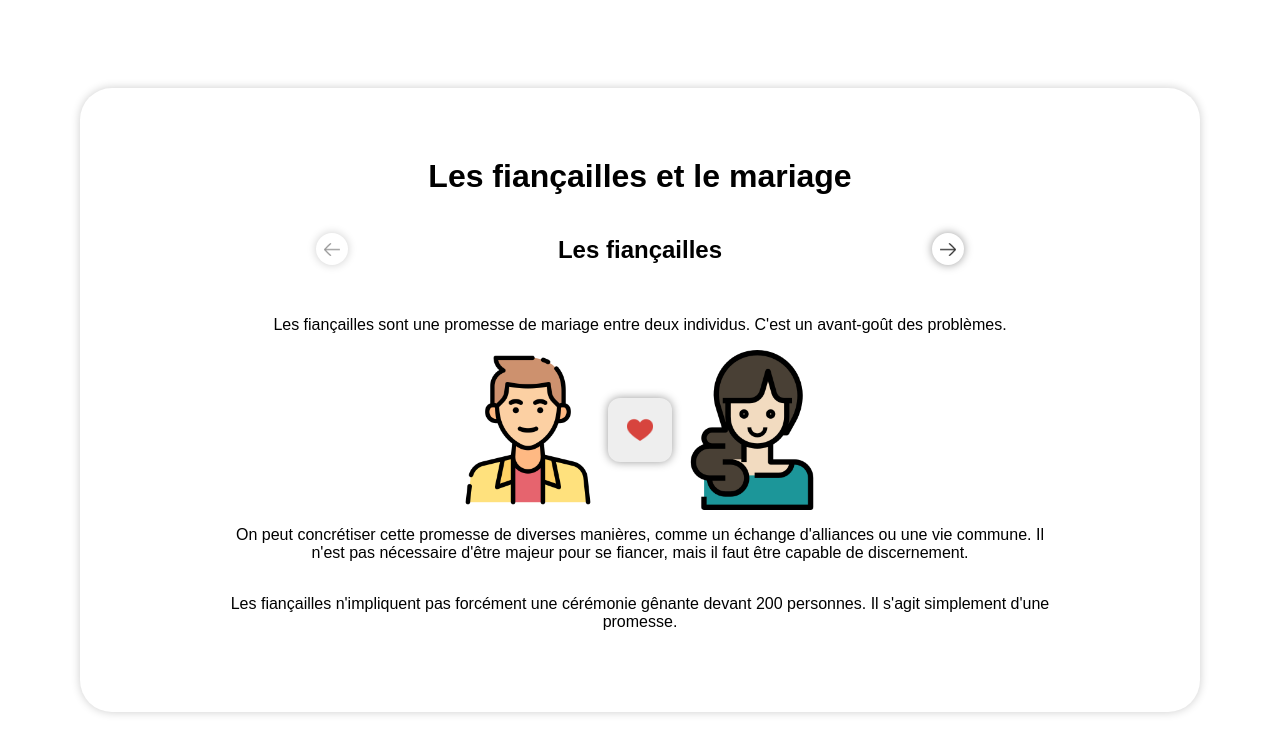
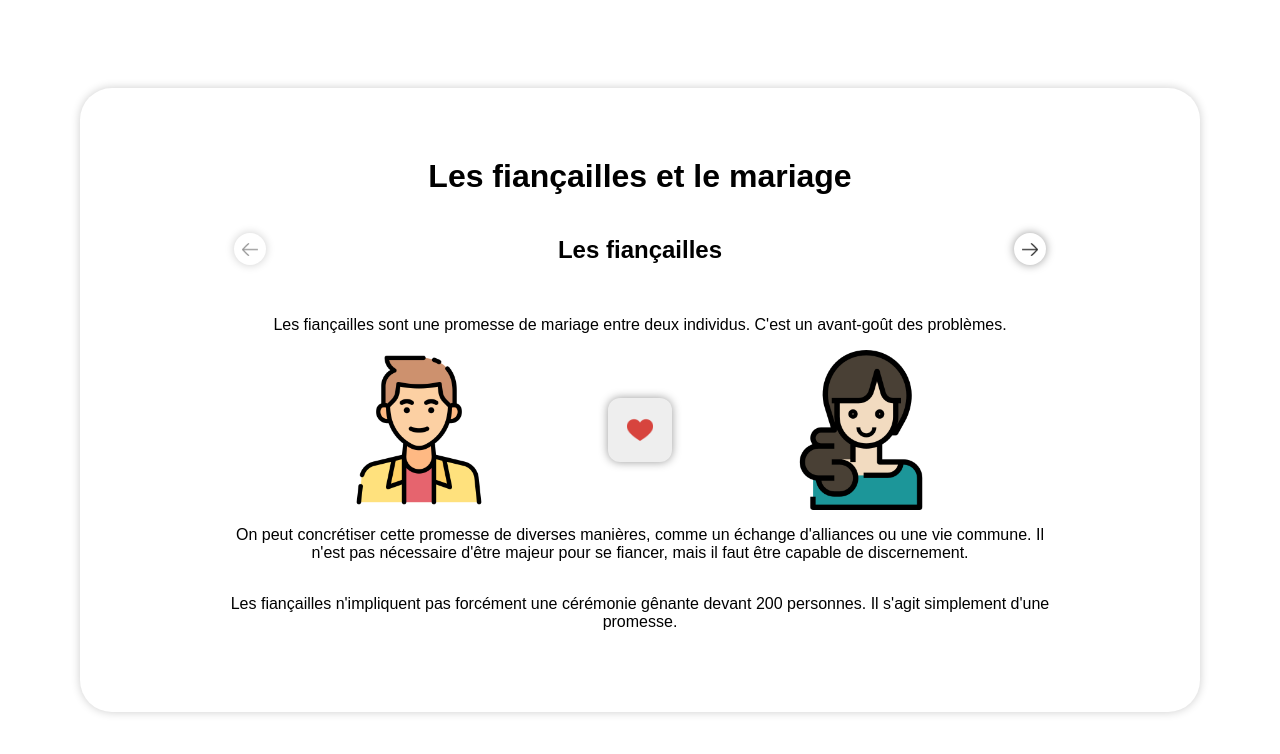
Before and after one commit to drafolin/CG-fiancailles-mariage, a React (Vite) app: page / in a window 1280 px wide. Shown: the top 754 px of the page. Built offline with nearby package versions, Linux system fonts and the light colour scheme.

Commit message:
fixed spacings

```diff
--- a/src/index.scss
+++ b/src/index.scss
@@ -66,7 +66,7 @@ body {
           flex-direction: row;
             justify-content: space-between;
           align-items: center;
-          width: 80%;
+          width: 100%;
 
           button {
             background-color: transparent;
@@ -129,8 +129,9 @@ body {
               .state {
                 display: flex;
                 flex-direction: row;
-                justify-content: space-between;
+                justify-content: space-evenly;
                 align-items: center;
+                width: 100%;
 
                 .partie {
                   height: 30vw;
@@ -175,19 +176,23 @@ body {
                   color: black;
                   background-color: transparent;
                   padding: 1em;
+                  grid-column: 1/5;
 
                   &:nth-child(odd) {
-                    grid-column: 1/5;
 
                     @media screen and (min-width: 500px) {
                       grid-column: 1/3;
                     }
                     &:last-child {
-                      grid-column: 2/4;
+                      @media screen and (min-width: 500px) {
+                        grid-column: 2/4;
+                      }
                     }
                   }
                     &:nth-child(even) {
+                      @media screen and (min-width: 500px) {
                         grid-column: 3/5;
+                      }
                     }
 
                   &.active {
```
